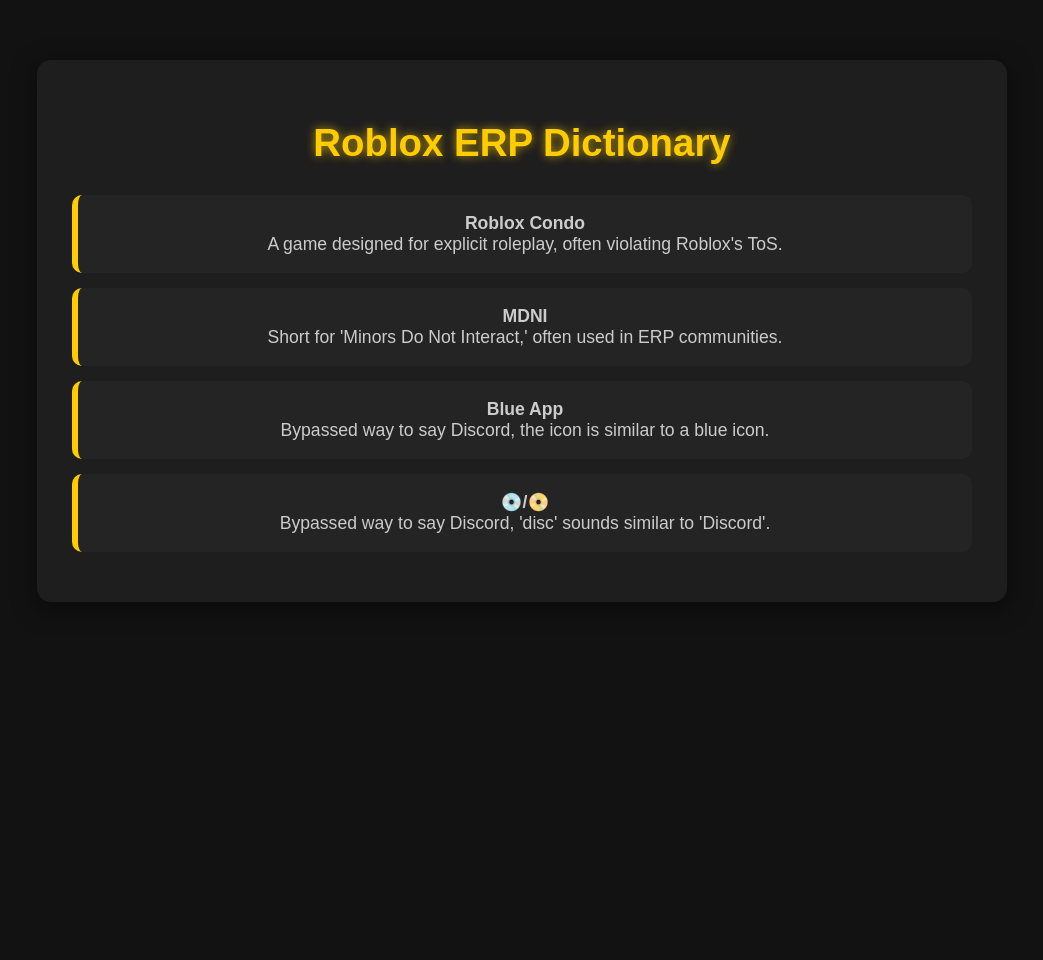
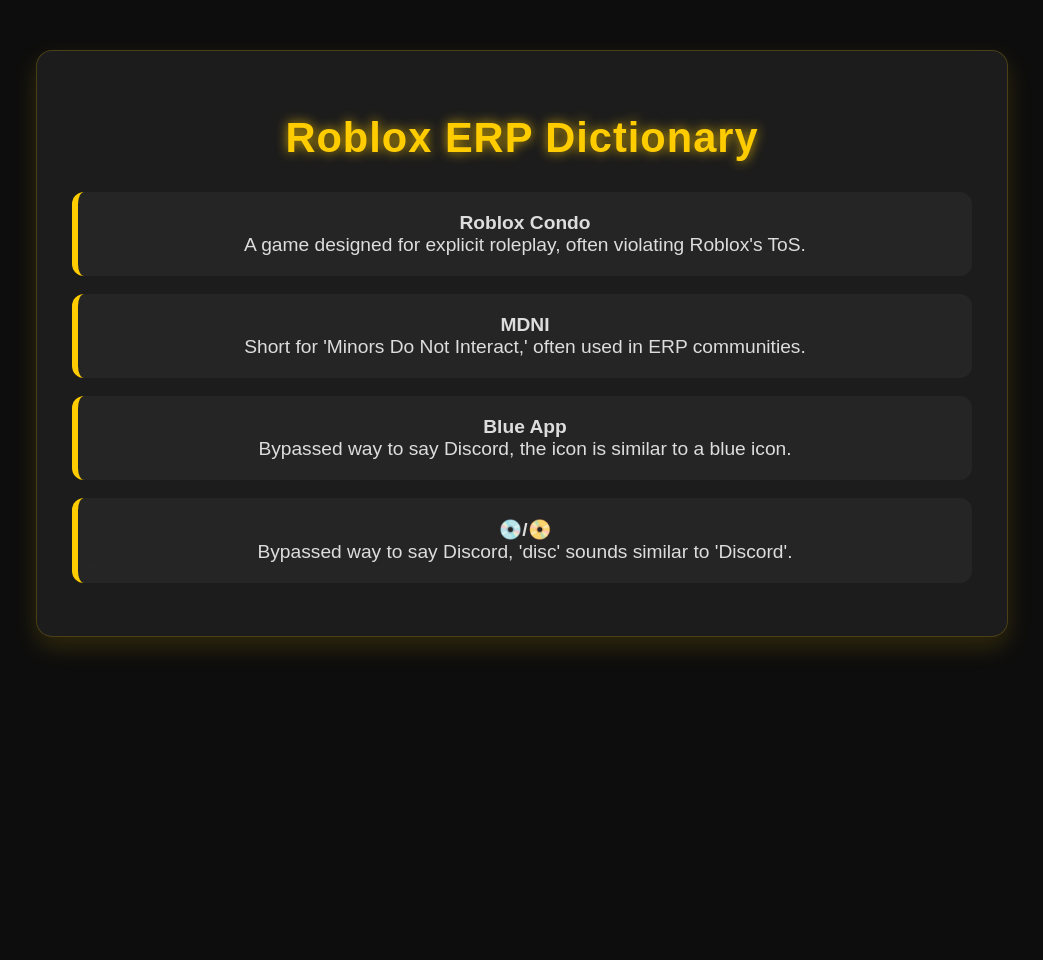
Before and after one commit to T-TGM/ERP-Definition, a Jekyll site: the page index.html, which Jekyll copies as it is, in a window 1280 px wide. Shown: the whole page, without its empty margins (118-1161 px from the left). Built offline with Jekyll 4.4.1, drawn with Linux system fonts in a browser that asks for light colours.

Commit message:
Update index.html

```diff
--- a/index.html
+++ b/index.html
@@ -7,65 +7,70 @@
     <style>
         /* General Page Styles */
         body {
-            font-family: Arial, sans-serif;
-            background-color: #121212;
+            font-family: 'Arial', sans-serif;
+            background-color: #0d0d0d;
             color: #e0e0e0;
             display: flex;
             justify-content: center;
             align-items: flex-start;
             height: 100vh;
             margin: 0;
-            padding-top: 60px;
+            padding-top: 50px;
         }
 
         /* Main Container */
         .container {
-            width: 90%;
+            width: 85%;
             max-width: 900px;
-            background: #1e1e1e;
+            background: rgba(30, 30, 30, 0.9);
             padding: 35px;
-            border-radius: 14px;
-            box-shadow: 0 6px 25px rgba(0, 0, 0, 0.5);
+            border-radius: 16px;
+            box-shadow: 0 10px 25px rgba(255, 204, 0, 0.15);
             text-align: center;
+            backdrop-filter: blur(10px);
+            border: 1px solid rgba(255, 204, 0, 0.2);
         }
 
         /* Title Styling */
         h1 {
-            font-size: 2.4em;
+            font-size: 2.6em;
             color: #ffcc00;
             margin-bottom: 30px;
-            text-shadow: 0 0 10px rgba(255, 204, 0, 0.7);
+            text-shadow: 0 0 12px rgba(255, 204, 0, 0.8);
+            letter-spacing: 1px;
         }
 
         /* Definition Box Styling */
         .definition {
-            background: #242424;
-            padding: 18px;
-            border-radius: 10px;
-            margin-bottom: 15px;
-            transition: transform 0.2s ease, box-shadow 0.2s ease;
+            background: rgba(40, 40, 40, 0.8);
+            padding: 20px;
+            border-radius: 12px;
+            margin-bottom: 18px;
+            transition: transform 0.3s ease, box-shadow 0.3s ease;
             border-left: 6px solid #ffcc00;
+            backdrop-filter: blur(8px);
         }
 
         /* Hover Effect for Cards */
         .definition:hover {
             transform: translateY(-5px);
-            box-shadow: 0 5px 20px rgba(255, 204, 0, 0.3);
+            box-shadow: 0 0 20px rgba(255, 204, 0, 0.4);
+            background: rgba(50, 50, 50, 0.95);
         }
 
         /* Term Styling */
         .term {
             font-weight: bold;
-            font-size: 1.4em;
+            font-size: 1.5em;
             color: #ffcc00;
-            margin-bottom: 5px;
+            margin-bottom: 8px;
         }
 
         /* Definition Text */
         .definition p {
             margin: 0;
-            font-size: 1.1em;
-            color: #ccc;
+            font-size: 1.2em;
+            color: #ddd;
         }
     </style>
 </head>
```
